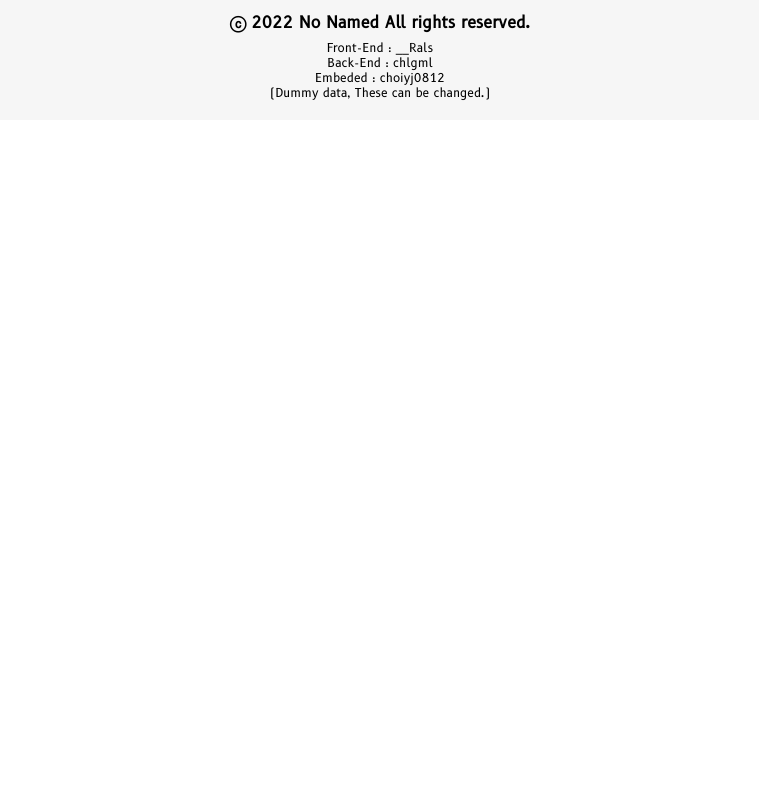
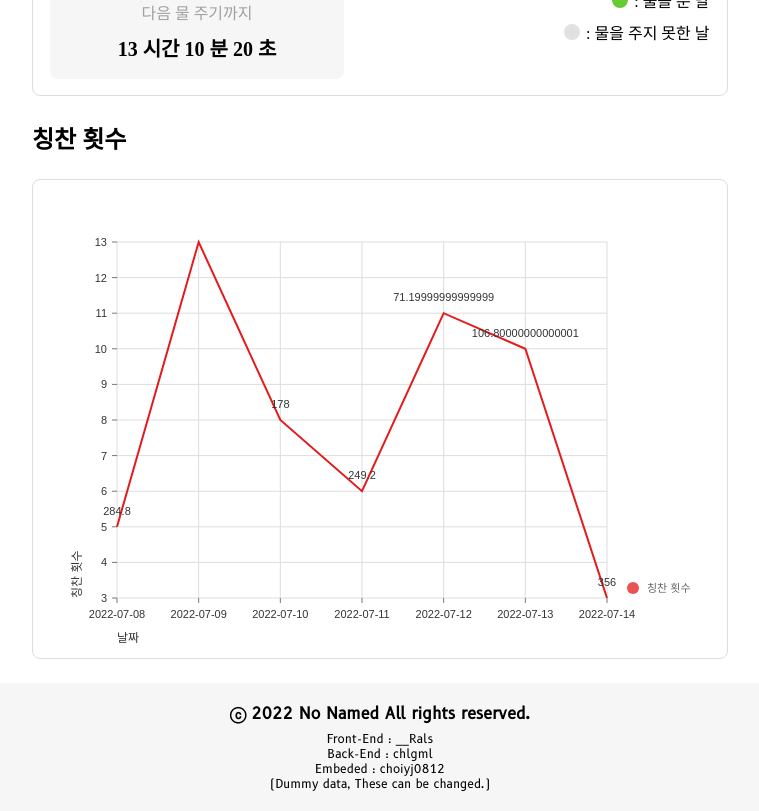
Before and after one commit to NoNamedFarm/NoNamedFarm_FrontEnd, a React (Create React App) app: page / in a window 1280 px wide. Shown: the part 680-1491 px from the top of the page, without its empty margins (260-1019 px from the left). Before the commit the page ends 800 px from the top, so only its background shows below. Built offline with nearby package versions, Linux system fonts and the light colour scheme; a web font is replaced by a local one.

Commit message:
🧪  :: 그래프 더미 데이터 추가

```diff
--- a/src/App.tsx
+++ b/src/App.tsx
@@ -5,9 +5,11 @@ import Header from "./components/Header";
 import Footer from "./components/Footer";
 import FarmInfo from "./components/FarmInfo";
 import DateInfo from "./components/DateInfo";
+import Graph from "./components/Graph";
+import { ComplimentsType } from "./lib/complimentsType";
 
 const App = () => {
-  const scheduledDate: Date = new Date("July 13, 2022, 20:30:00");
+  const scheduledDate: Date = new Date("July 14, 2022, 20:30:00");
   const temperature: number = 36.5;
   const humidity: number = 41;
   const wateredDate: string[] = [
@@ -18,6 +20,42 @@ const App = () => {
     "11-07-2022",
     "13-07-2022",
   ];
+  const compliments: ComplimentsType[] = [
+    {
+      id: "칭찬 횟수",
+      color: "#66cc33",
+      data: [
+        {
+          x: "2022-07-08",
+          y: 5,
+        },
+        {
+          x: "2022-07-09",
+          y: 13,
+        },
+        {
+          x: "2022-07-10",
+          y: 8,
+        },
+        {
+          x: "2022-07-11",
+          y: 6,
+        },
+        {
+          x: "2022-07-12",
+          y: 11,
+        },
+        {
+          x: "2022-07-13",
+          y: 10,
+        },
+        {
+          x: "2022-07-14",
+          y: 3,
+        },
+      ],
+    },
+  ];
 
   return (
     <>
@@ -25,6 +63,7 @@ const App = () => {
       <Header />
       <Wrapper>
         <Banner />
+        <Title>농장 정보</Title>
         <InfoWrapper>
           <FarmInfo
             temperature={Math.round(temperature)}
@@ -33,6 +72,10 @@ const App = () => {
           />
           <DateInfo wateredDate={wateredDate} />
         </InfoWrapper>
+        <Title>칭찬 횟수</Title>
+        <GraphWrapper>
+          <Graph data={compliments} />
+        </GraphWrapper>
       </Wrapper>
       <Footer />
     </>
@@ -46,10 +89,40 @@ const Wrapper = styled.div`
   min-height: calc(100vh - 8rem);
 `;
 
+const Title = styled.h2`
+  margin: 0 auto;
+  margin-top: 1.5rem;
+  margin-bottom: 1.5rem;
+
+  width: 43.5rem;
+`;
+
 const InfoWrapper = styled.div`
+  padding: 1rem;
+  margin: 0 auto;
+
+  width: 43.5rem;
+
   display: flex;
   justify-content: center;
   align-items: flex-start;
+
+  border: 0.1px solid #ddd;
+  border-radius: 0.5rem;
+`;
+
+const GraphWrapper = styled.div`
+  padding: 0.75rem;
+  padding-left: 1.5rem;
+  margin: 0 auto;
+  margin-top: 1.5rem;
+  margin-bottom: 1.5rem;
+
+  width: 43.5rem;
+  height: 30rem;
+
+  border: 0.1px solid #ddd;
+  border-radius: 0.5rem;
 `;
 
 export default App;
--- /dev/null
+++ b/src/lib/complimentsType.ts
@@ -0,0 +1,10 @@
+interface xy {
+  x: string;
+  y: number;
+}
+
+export interface ComplimentsType {
+  id: string;
+  color: string;
+  data: xy[];
+}
```
